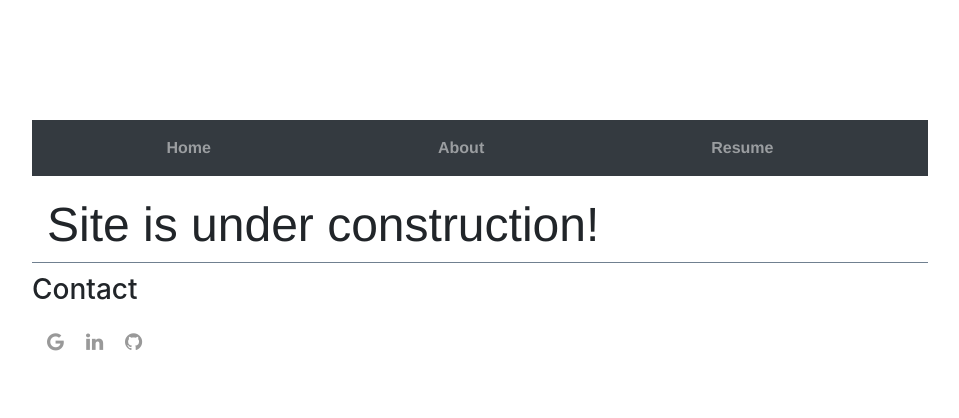
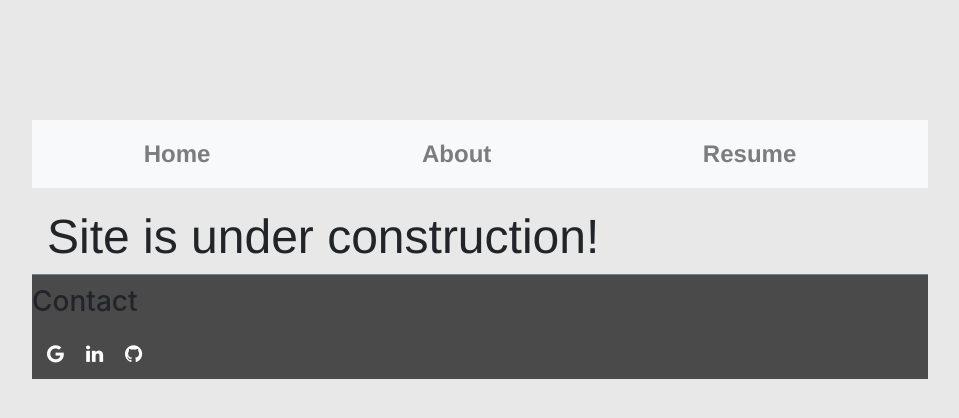
Before and after one commit to dana-rocha/dana-rocha.github.io, a Jekyll site: the page built from index.html, in a window 1280 px wide. Shown: the top 418 px of the page, without its empty margins (160-1119 px from the left). Built offline with Jekyll 4.4.1, drawn with Linux system fonts in a browser that asks for light colours.

Commit message:
Changing website color scheme

```diff
--- a/_layouts/default.html
+++ b/_layouts/default.html
@@ -2,27 +2,26 @@
 	<html lang='en'>
 		<head>
 			<meta charset="UTF-8"/>
-			<!-- treat this site as a site developed for mobile and not just desktop -->
+			<!-- Treat this site as a site developed for mobile and not just desktop -->
 			<meta name="viewport" content="width=device-width, initial-scale=1">
+			<meta name="viewport" content="width=device-width, initial-scale=1, shrink-to-fit=no">
 			<title> Dana Rocha </title>
-			<!-- link to Bootstrap 4 -->
+			<!-- Link to Bootstrap 4 -->
 			<link rel="stylesheet" href="https://stackpath.bootstrapcdn.com/bootstrap/4.5.2/css/bootstrap.min.css" integrity="sha384-JcKb8q3iqJ61gNV9KGb8thSsNjpSL0n8PARn9HuZOnIxN0hoP+VmmDGMN5t9UJ0Z" crossorigin="anonymous">
-			<!-- link to main stylesheet -->
+			<!-- Link to main stylesheet -->
 			<link rel="stylesheet" href="https://cdnjs.cloudflare.com/ajax/libs/font-awesome/4.7.0/css/font-awesome.min.css">
 			<link rel="stylesheet" type="text/css" href="/css/main.css">
 		</head>
 
-		<body>
 
-			<nav class="navbar navbar-expand-lg navbar-dark bg-dark navbar-fixed-top" role="navigation">
-				<div class="container-fluid">
+		<nav class="navbar navbar-expand-lg navbar-light bg-light navbar-fixed-top" role="navigation">
 			<div class="navbar-header">
 				<button class="navbar-toggler" type="button" data-toggle="collapse" data-target="#navbarNavDropdown">
 					<span class="navbar-toggler-icon"></span>
 				</button>
 			</div>
 
-					<div class="collapse navbar-collapse" id="navbar-collapse-main">
+			<div class="collapse navbar-collapse" id="#navbarNavDropdown">
 				<ul class="navbar-nav nav-fill w-100">
 					<li class="nav-item">
 						<a class="nav-link" href="/">Home</a>
@@ -36,7 +35,6 @@
 				</ul>
 			</div>
 
-				</div>
 		</nav>
 
 	<div class="container">
@@ -52,5 +50,4 @@
 	        <a href="https://github.com/dana-rocha" class="fa fa-github fa-2x"></a>
 	</footer>
 
-		</body>
 </html>
--- a/css/main.css
+++ b/css/main.css
@@ -1,8 +1,19 @@
 body {
+    background-color: #E8E8E8;
     margin: 60px auto;
     width: 70%;
     padding-top: 60px;
+
 }
+
+.navbar {
+    font-size: 1.5em;
+}
+
+.navbar-nav {
+    color: #4A4A4A;
+}
+
 nav ul, footer ul {
     font-family:'Helvetica', 'Arial', 'Sans-Serif';
     padding: 0px;
@@ -47,7 +58,7 @@ footer {
     border-top: 1px solid #708090;
     padding-top: 10px;
     font-size: 2em;
-    background-color: 343a40;
+    background-color: #4A4A4A;
 }
 
 
@@ -59,6 +70,7 @@ footer {
   text-align:left;
   text-decoration: none;
   border-radius: 50%;
+  color: white;
 }
 
 .fa:hover {
```
Lines whose indentation alone changed are shown as unchanged.
